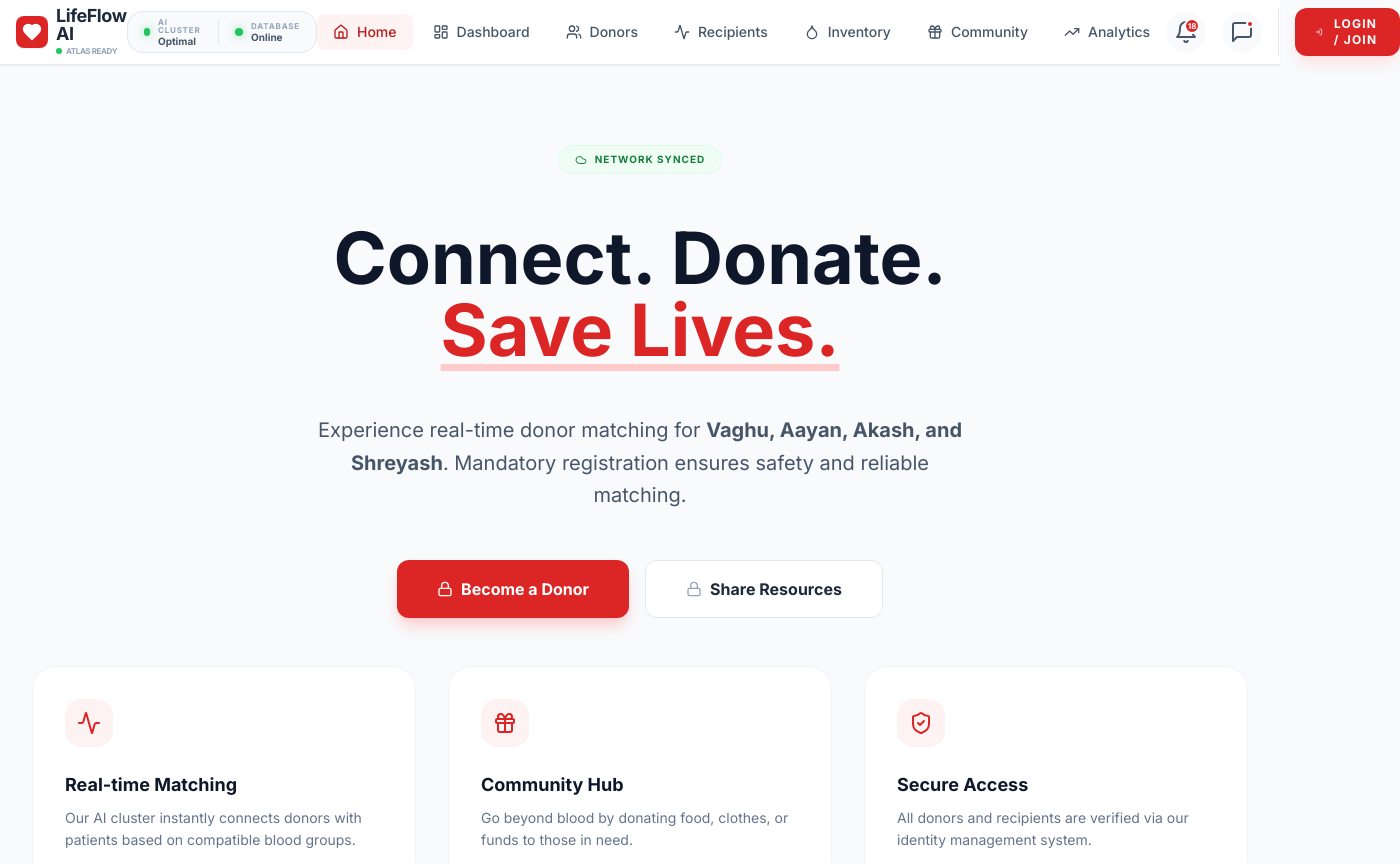
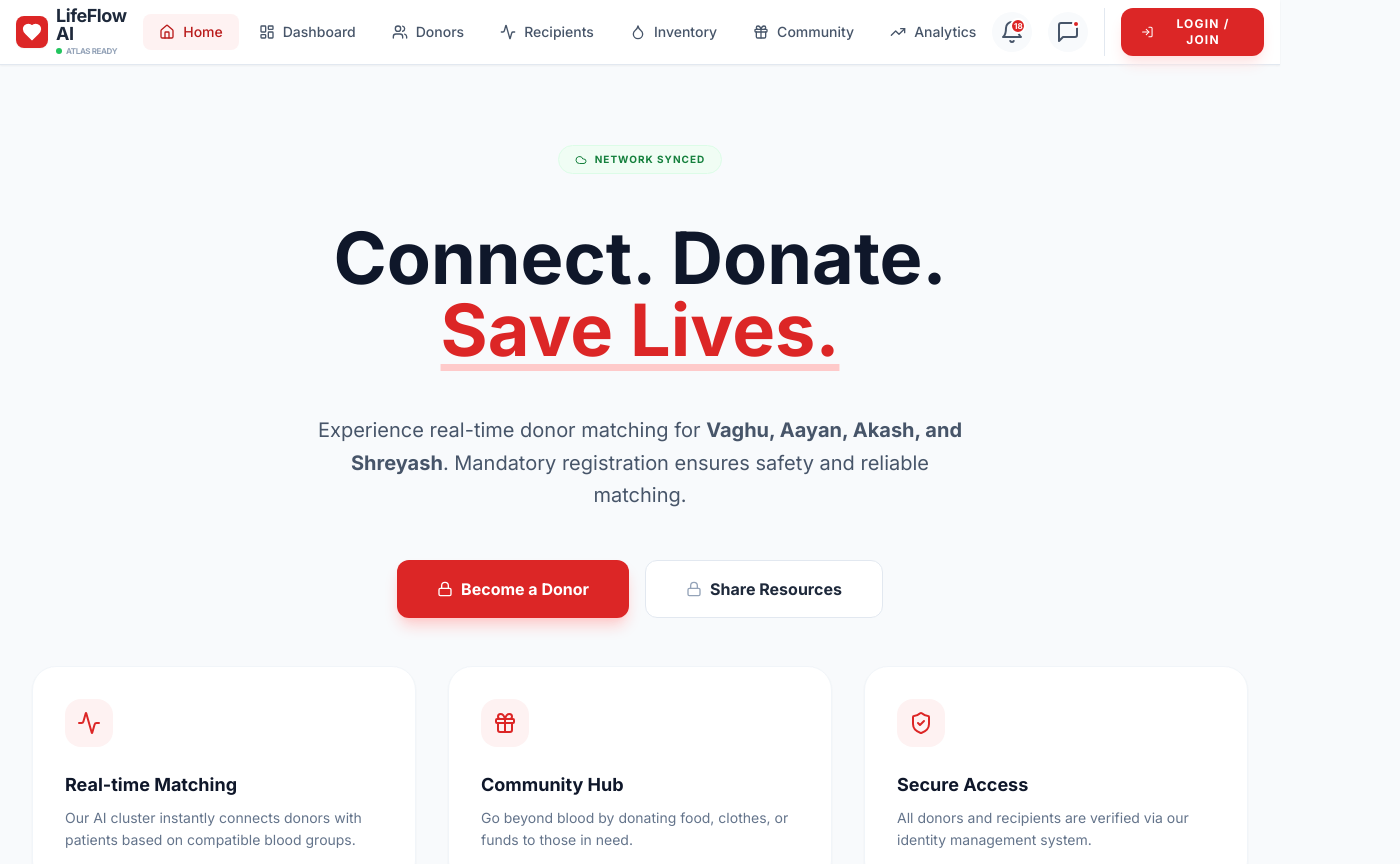
Before and after one commit to visi0n11/LifeFlowAI, a React (Vite) app: page / in a window 1280 px wide. Shown: the top 864 px of the page, 1400 px wide, since content can reach past the window. Built offline with nearby package versions, Linux system fonts and the light colour scheme.

Commit message:
feat: Simplify system status display
Refactor the display logic for system health and external syncing status. Remove the "Cluster Offline" state as it's not used and simplify the conditional rendering for status indicators and text.

```diff
--- a/App.tsx
+++ b/App.tsx
@@ -715,33 +715,11 @@ const App: React.FC = () => {
             <div className="flex flex-col">
                <span className="font-bold text-lg tracking-tight text-slate-800 leading-none">LifeFlow AI</span>
                <div className="flex items-center space-x-1 mt-0.5">
-                  <div className={`w-1.5 h-1.5 rounded-full ${isSyncingExternally ? 'bg-blue-500 animate-pulse' : systemHealth === 'optimal' ? 'bg-green-500' : systemHealth === 'degraded' ? 'bg-amber-500 animate-pulse' : 'bg-red-500 animate-pulse'}`}></div>
-                  <span className={`text-[8px] font-bold uppercase tracking-tighter ${isSyncingExternally ? 'text-blue-500' : systemHealth === 'optimal' ? 'text-slate-400' : systemHealth === 'degraded' ? 'text-amber-500' : 'text-red-500'}`}>
-                    {isSyncingExternally ? 'Syncing...' : systemHealth === 'optimal' ? 'Atlas Ready' : systemHealth === 'degraded' ? 'Degraded Mode' : 'Cluster Offline'}
+                  <div className={`w-1.5 h-1.5 rounded-full ${isSyncingExternally ? 'bg-blue-500 animate-pulse' : systemHealth === 'optimal' ? 'bg-green-500' : 'bg-amber-500 animate-pulse'}`}></div>
+                  <span className={`text-[8px] font-bold uppercase tracking-tighter ${isSyncingExternally ? 'text-blue-500' : systemHealth === 'optimal' ? 'text-slate-400' : 'text-amber-500'}`}>
+                    {isSyncingExternally ? 'Syncing...' : systemHealth === 'optimal' ? 'Atlas Ready' : 'Degraded Mode'}
                   </span>
                </div>
-            </div>
-          </div>
-
-          <div className="hidden lg:flex items-center space-x-4 px-4 py-1.5 bg-slate-50 border border-slate-200 rounded-2xl">
-            <div className="flex items-center space-x-2">
-              <div className={`w-2 h-2 rounded-full ${systemHealth === 'optimal' ? 'bg-green-500 shadow-[0_0_8px_rgba(34,197,94,0.5)]' : systemHealth === 'degraded' ? 'bg-amber-500 animate-pulse' : 'bg-red-500 animate-pulse'}`}></div>
-              <div className="flex flex-col">
-                <span className="text-[8px] font-black text-slate-400 uppercase tracking-widest leading-none">AI Cluster</span>
-                <span className={`text-[10px] font-bold capitalize leading-none mt-0.5 ${systemHealth === 'optimal' ? 'text-slate-600' : systemHealth === 'degraded' ? 'text-amber-600' : 'text-red-600'}`}>
-                  {systemHealth}
-                </span>
-              </div>
-            </div>
-            <div className="w-px h-6 bg-slate-200"></div>
-            <div className="flex items-center space-x-2">
-              <div className={`w-2 h-2 rounded-full ${dbStatus === 'connected' ? 'bg-green-500 shadow-[0_0_8px_rgba(34,197,94,0.5)]' : dbStatus === 'syncing' ? 'bg-blue-500 animate-pulse' : 'bg-red-500 animate-pulse'}`}></div>
-              <div className="flex flex-col">
-                <span className="text-[8px] font-black text-slate-400 uppercase tracking-widest leading-none">Database</span>
-                <span className={`text-[10px] font-bold capitalize leading-none mt-0.5 ${dbStatus === 'connected' ? 'text-slate-600' : dbStatus === 'syncing' ? 'text-blue-600' : 'text-red-600'}`}>
-                  {dbStatus === 'connected' ? 'Online' : dbStatus === 'syncing' ? 'Syncing' : 'Offline'}
-                </span>
-              </div>
             </div>
           </div>
 
```
